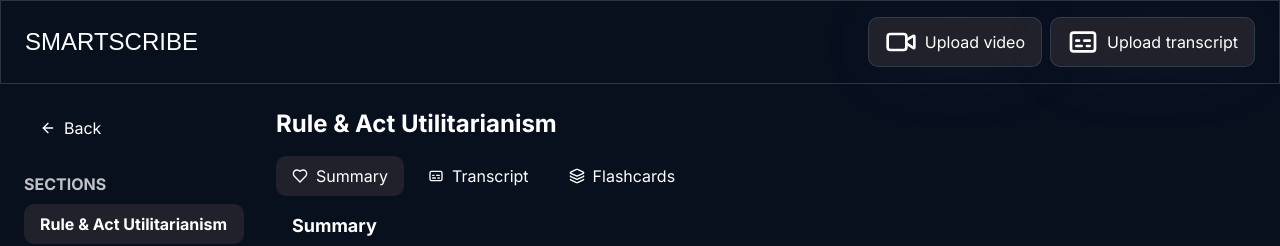
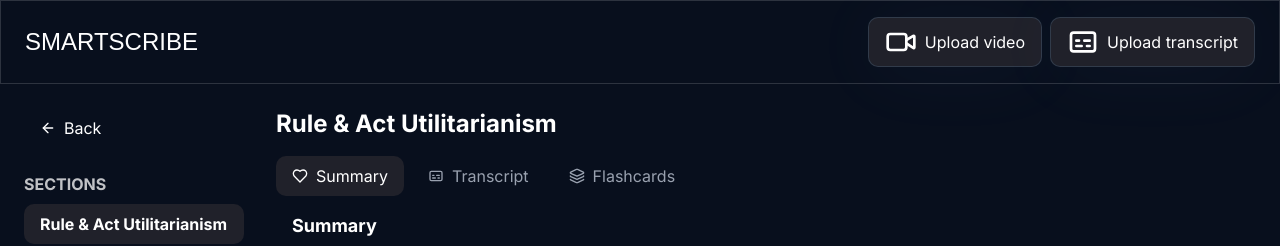
Before and after one commit to dzl-i/hackabyte, a Next.js app in the folder frontend/: page /lectures/1 in a window 1280 px wide. Shown: the top 246 px of the page. Built offline with nearby package versions, Linux system fonts and the light colour scheme; a web font is replaced by a local one.

Commit message:
reduced color for buttons

```diff
--- a/frontend/src/app/lectures/[id]/page.tsx
+++ b/frontend/src/app/lectures/[id]/page.tsx
@@ -98,11 +98,12 @@ export default function Page() {
 							<button
 								key={tab.name}
 								onClick={() => setSelectedTab(tab)}
-								className={`flex justify-center items-center gap-2 text-white px-4 py-2 relative cursor-pointer overflow-clip rounded-lg ${
+								className={`flex justify-center items-center gap-2 px-4 py-2 relative cursor-pointer overflow-clip rounded-lg duration-200
+                ${
 									selectedTab.name === tab.name
-										? "bg-[rgba(32,_33,_42,_1)]"
-										: "hover:bg-[rgba(32,_33,_42,_1)]"
-								} duration-200`}
+										? "bg-[rgba(32,_33,_42,_1)] text-white"
+										: "text-gray-400 hover:text-white hover:bg-[rgba(32,_33,_42,_1)]"
+								}`}
 							>
 								<tab.icon className="h-4 w-4" /> {tab.name}
 							</button>
```
